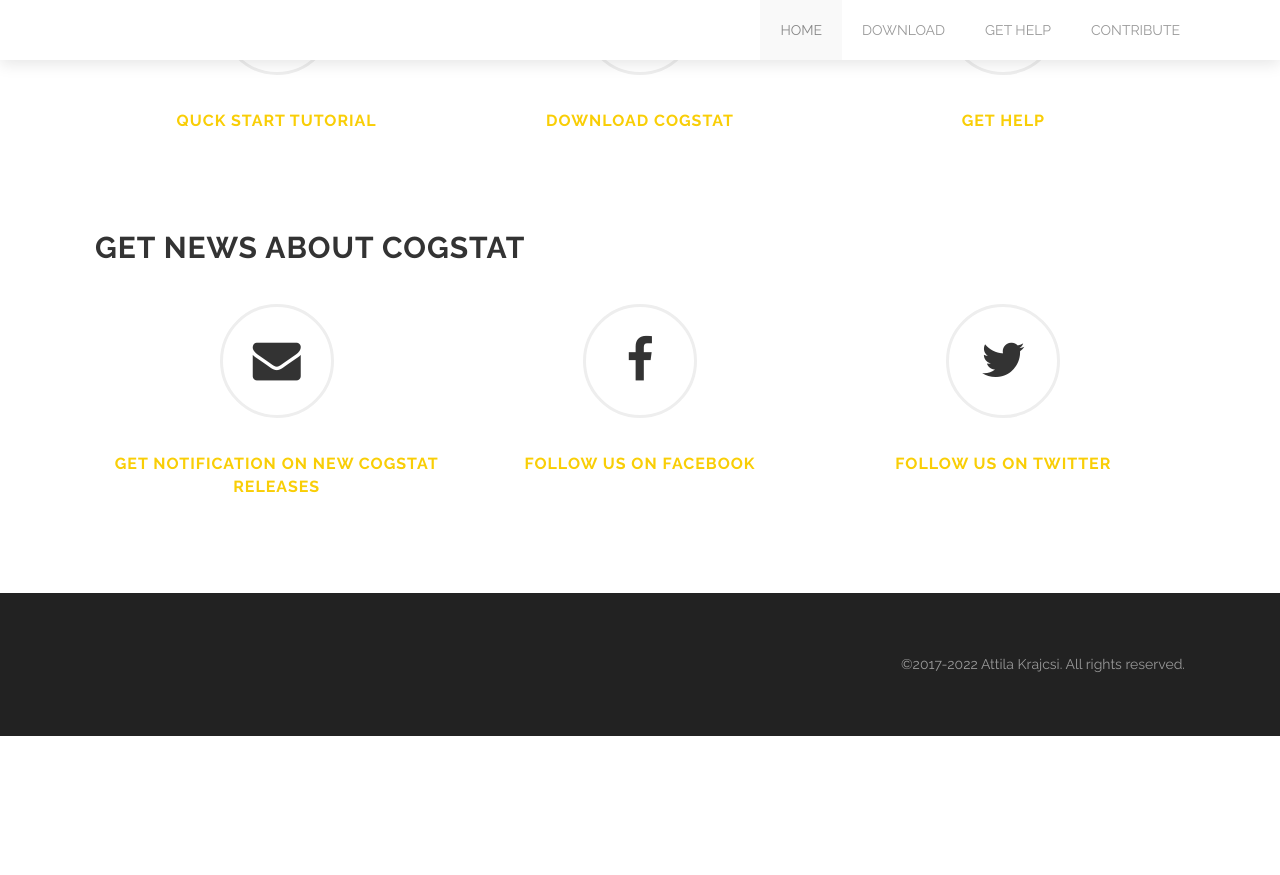
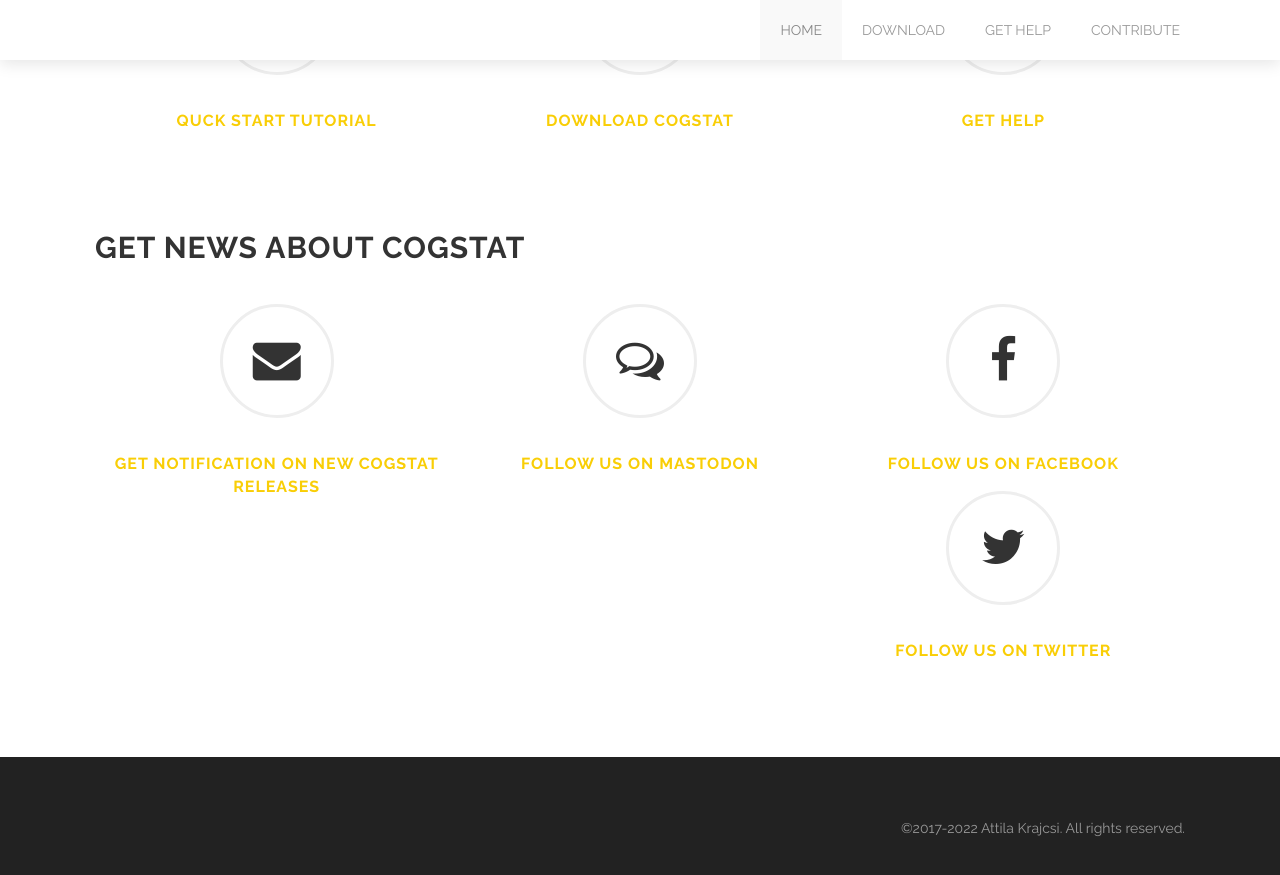
Before and after one commit to cogstat/cogstat_website, a Jekyll site: the page built from index.html, in a window 1280 px wide and 900 px high, scrolled down 1653 px. Shown: the top 875 px of the window. Built offline with Jekyll 4.4.1, drawn with Linux system fonts in a browser that asks for light colours; the list of posts is cut into pages by our own code; before the commit the page ends 2389 px from its top, so only the background shows below that.

Commit message:
Update index.html

```diff
--- a/index.html
+++ b/index.html
@@ -172,6 +172,15 @@
       <div class="medium-4 large-4 columns">
           <div class="fadein mod modIconText" data-delay="600">
               <div class="icon-text-circle">
+                  <a href="https://fosstodon.org/@cogstat"><i class="fa fa-comments-o"></i></a>
+                  <h3><a href="https://fosstodon.org/@cogstat">Follow us on Mastodon</a></h3>
+              </div>
+          </div>
+      </div>
+
+      <div class="medium-4 large-4 columns">
+          <div class="fadein mod modIconText" data-delay="800">
+              <div class="icon-text-circle">
                   <a href="https://www.facebook.com/cogstat/"><i class="fa fa-facebook"></i></a>
                   <h3><a href="https://www.facebook.com/cogstat/">Follow us on Facebook</a></h3>
               </div>
@@ -179,7 +188,7 @@
       </div>
 
       <div class="medium-4 large-4 columns">
-          <div class="fadein mod modIconText" data-delay="800">
+          <div class="fadein mod modIconText" data-delay="1000">
               <div class="icon-text-circle">
                   <a href="https://twitter.com/CogStat"><i class="fa fa-twitter"></i></a>
                   <h3><a href="https://twitter.com/CogStat">Follow us on Twitter</a></h3>
```
